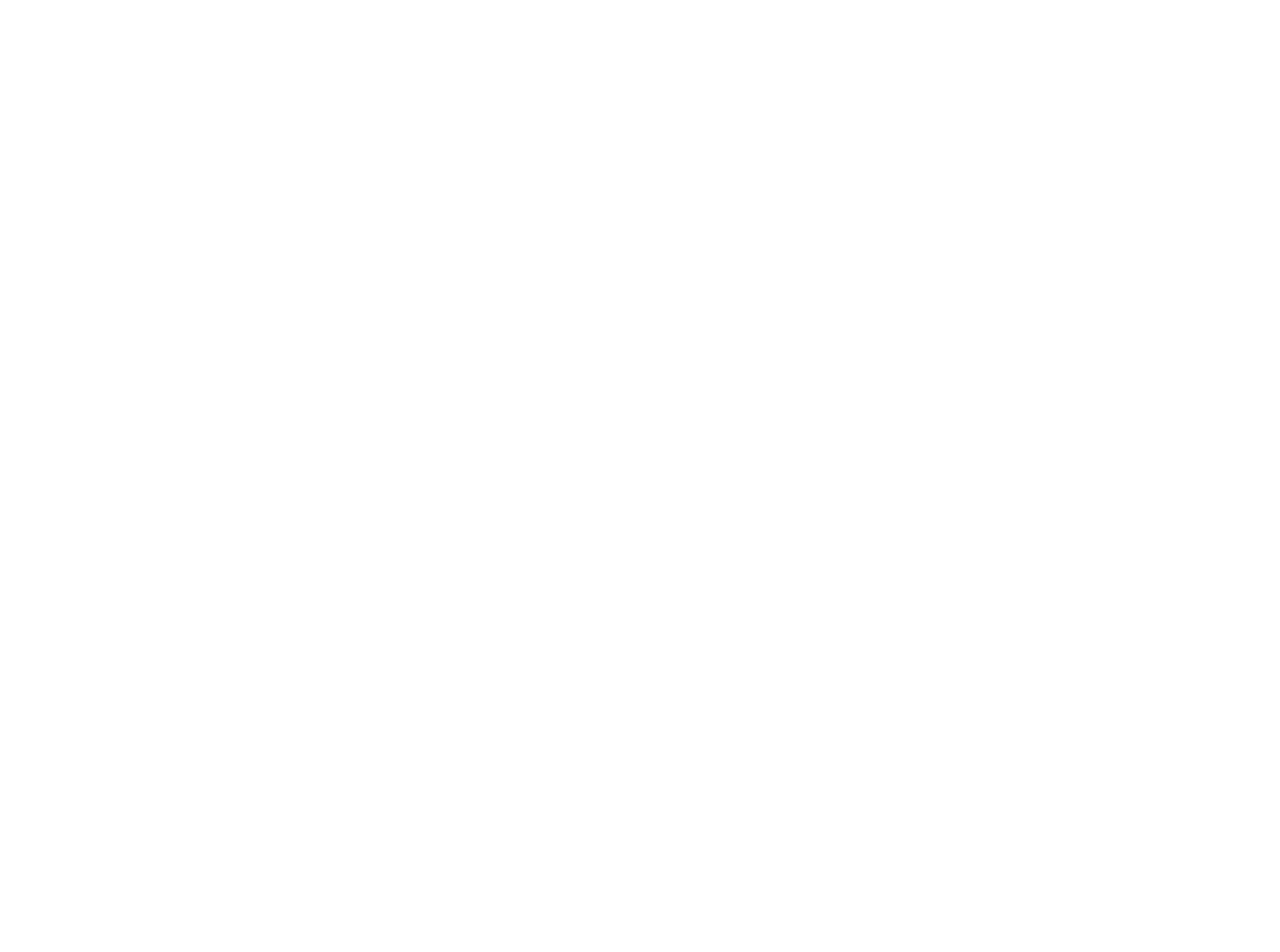
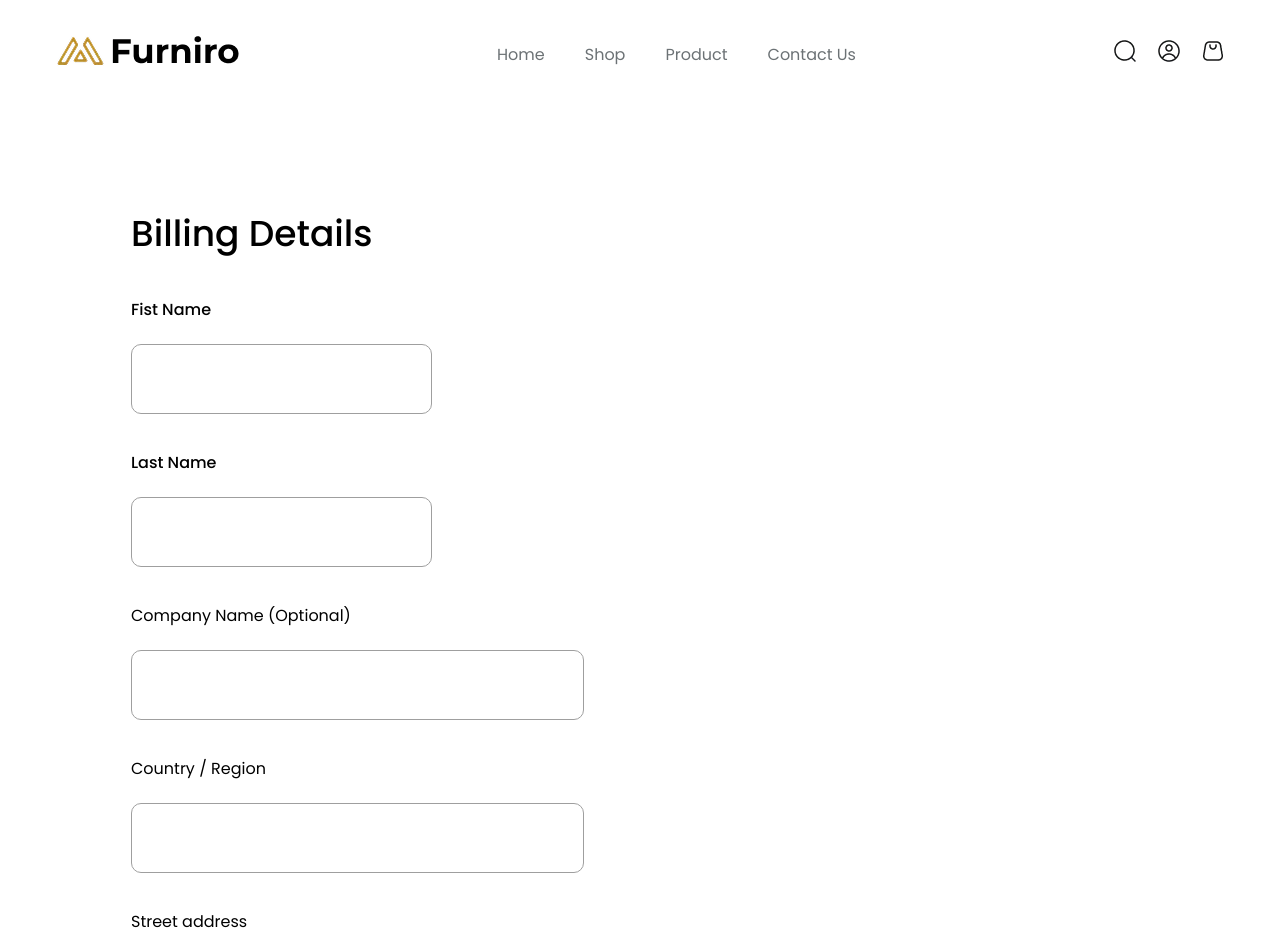
Before and after one commit to Mohsin-Hashmi/e-commerce-app, a React (Vite) app in the folder e-commerce-frontend/: page /check-out in a window 1280 px wide. Before the commit this address had no page. Shown: the top 952 px of the page. Before the commit the page ends 800 px from the top, so only its background shows below. Built offline with nearby package versions, Linux system fonts and the light colour scheme.

Commit message:
developing the check out page

```diff
--- a/e-commerce-frontend/src/App.jsx
+++ b/e-commerce-frontend/src/App.jsx
@@ -8,6 +8,7 @@
 import { Provider } from "react-redux";
 import ProductDetail from "./pages/ProductDetailPage/ProductDetail";
 import Cart from "./pages/CartPage/Cart";
+import CheckOut from "./pages/CheckOutPage/CheckOut";
 // import ProdectedRoute from "./context/ProtectedRoute";
 // import { AuthProvider } from "./context/AuthContext";
 function App() {
@@ -26,6 +27,7 @@
             <Route path="/products" element={<Product />} />
             <Route path="/products-detail/:id" element={<ProductDetail />} />
             <Route path="/cart" element={<Cart />} />
+            <Route path="/check-out" element={<CheckOut />}/>
           </Routes>
         </BrowserRouter>
       </Provider>
--- a/e-commerce-frontend/src/pages/CartPage/Cart.jsx
+++ b/e-commerce-frontend/src/pages/CartPage/Cart.jsx
@@ -77,7 +77,7 @@
                         <p>$190</p>
                       </div>
                     </div>
-                    <Link to='' className="checkOutButton">Check Out</Link>
+                    <Link to='/check-out' className="checkOutButton">Check Out</Link>
                   </div>
                 </section>
 
--- /dev/null
+++ b/e-commerce-frontend/src/pages/CheckOutPage/CheckOut.css
@@ -0,0 +1,51 @@
+.checkOutSec{
+    padding: 63px 0 52px 0;
+}
+.checkOutWrapper{
+    display: flex;
+    column-gap: 26px;
+    align-items: center;
+}
+.billingDetailsForm{
+    max-width: 608px;
+    width: 100%;
+    padding: 35px 79px 71px 76px;
+}
+.billingDetailsHeading{
+    font-size: 36px;
+    color: #000000;
+    font-weight:500;
+}
+.formNameGroup span{
+    display: block;
+}
+.formNameGroup{
+    display: flex;
+    flex-wrap: wrap;
+    column-gap: 27px;
+}
+span input{
+    border-radius: 10px;
+    border: 1px solid #9F9F9F;
+    padding: 24px;
+    outline: none;
+    font-size: 13px;
+}
+span label{
+    margin-bottom: 22px;
+    display: block;
+    font-size: 16px;
+    color: #000000;
+    font-weight: 500;
+}
+.formNameGroup label{
+    margin: 36px 0 22px 0;
+}
+.formNameGroup input{
+    width: 100%;
+    padding: 24px;
+    border-radius: 10px;
+    outline: none;
+    border: 1px solid #9F9F9F;
+    font-size: 13px;
+}
--- /dev/null
+++ b/e-commerce-frontend/src/pages/CheckOutPage/CheckOut.jsx
@@ -0,0 +1,49 @@
+import Header from "../../components/Header/Header";
+import Footer from "../../components/Footer/Footer";
+import OurServices from "../../components/OurServices/OurServices";
+import "./CheckOut.css";
+const CheckOut = () => {
+  return (
+    <>
+      <Header />
+      <section className="checkOutSec">
+        <div className="container">
+          <div className="checkOutWrapper">
+            <div className="billingDetailsForm">
+              <h2 className="billingDetailsHeading">Billing Details</h2>
+              <form action="">
+                <div className="formNameGroup">
+                  <span>
+                    <label htmlFor="firstName">Fist Name</label>
+                    <input type="text" name="firstName" />
+                  </span>
+                  <span>
+                    <label htmlFor="lastName">Last Name</label>
+                    <input type="text" name="lastName" />
+                  </span>
+                  <label htmlFor="compantName">Company Name (Optional)</label>
+                  <input type="text" name="" id="compantName" />
+                  <label htmlFor="countryName">Country / Region</label>
+                  <input type="text" name="countryName" id="countryName" />
+                  <label htmlFor="streetAddress">Street address</label>
+                  <input type="text" name="streetAddress" id="streetAddress" />
+                  <label htmlFor="zipCode">ZIP code</label>
+                  <input type="number" name="zipCode" id="zipCode" />
+                  <label htmlFor="phoneNumber">Phone</label>
+                  <input type="tel" name="phoneNumber" id="phoneNumber" />
+                  <label htmlFor="emailAddress">Email Address</label>
+                  <input type="email" name="emailAddress" id="emailAddress" />
+                </div>
+              </form>
+            </div>
+            <div></div>
+          </div>
+        </div>
+      </section>
+      <OurServices />
+      <Footer />
+    </>
+  );
+};
+
+export default CheckOut;
```
